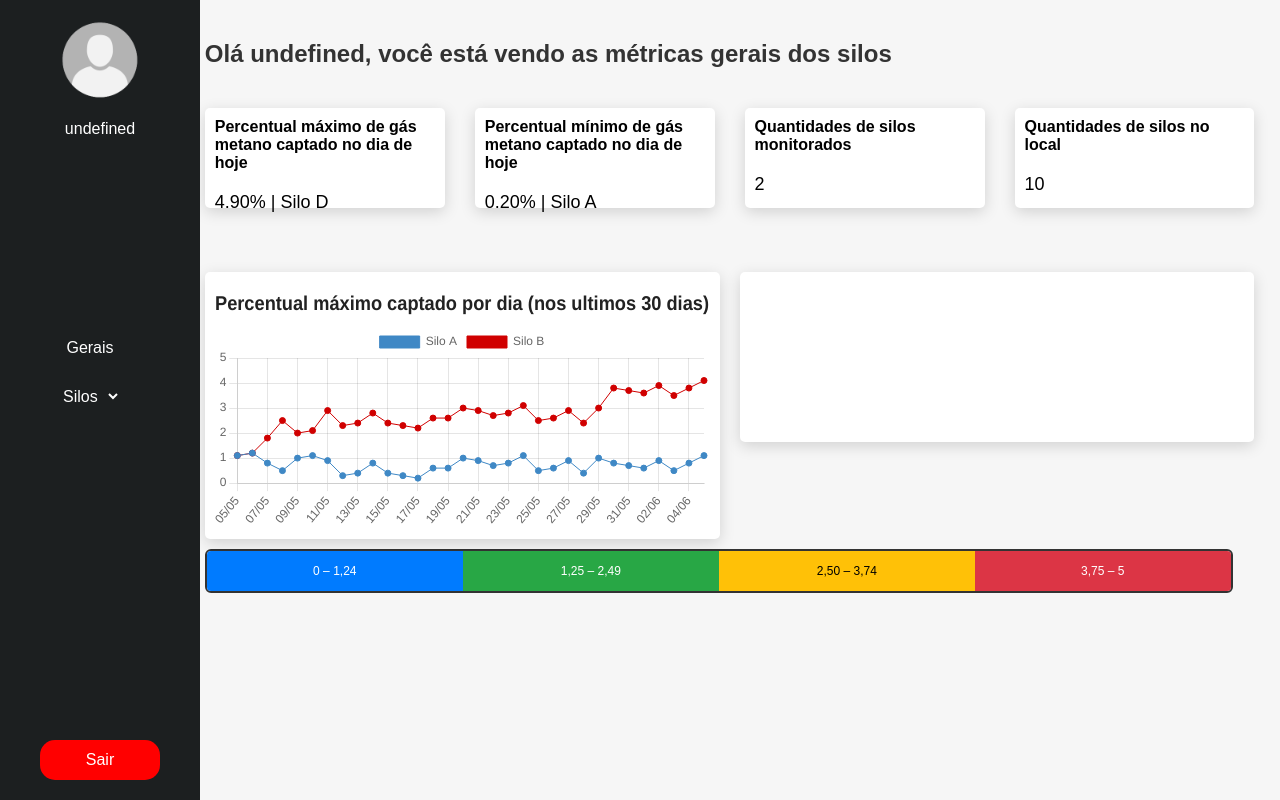
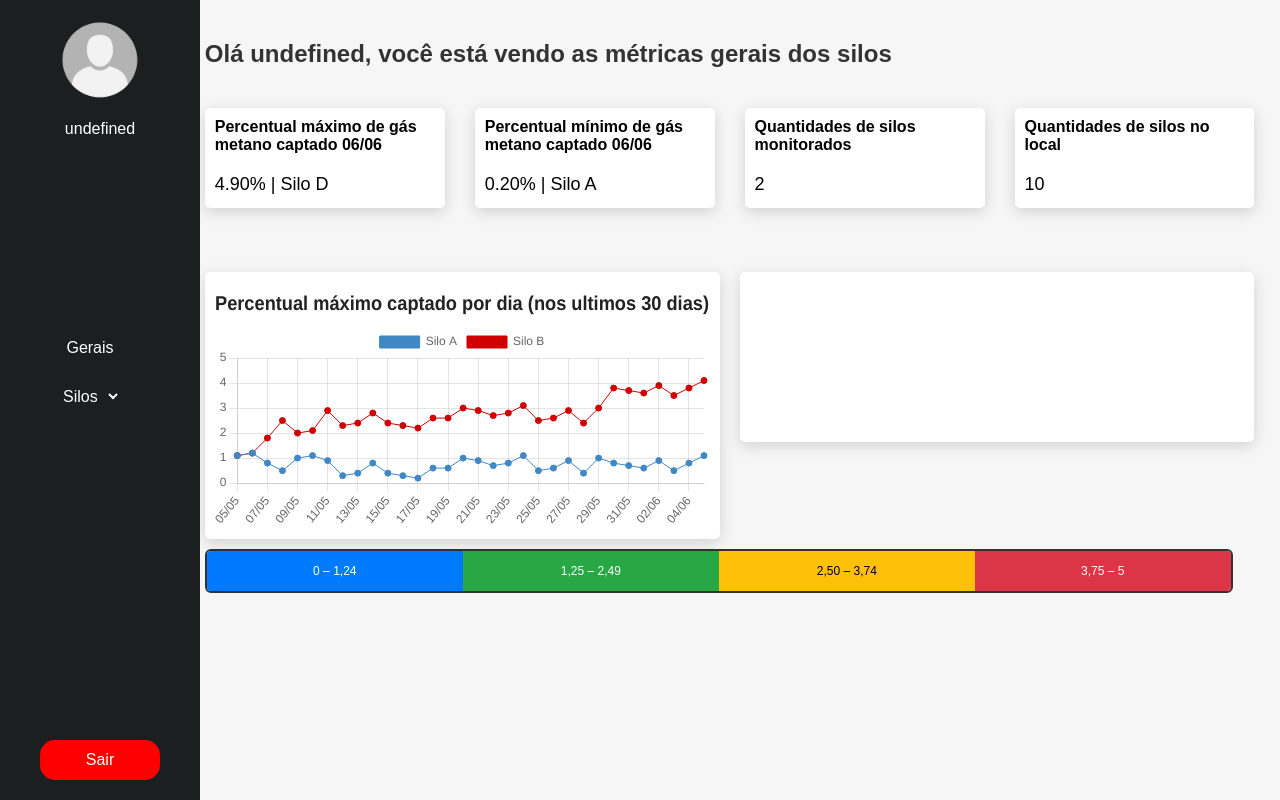
Before and after one commit to Pesquisa-e-Inovacao/Algoritmos, a website: page Osiris/public/dashboard.html in a window 1280 px wide. Drawn offline with nearby package versions, Linux system fonts and the light colour scheme; no server answers.

Commit message:
correção nome introdução dashboard

```diff
--- a/Osiris/public/dashboard.html
+++ b/Osiris/public/dashboard.html
@@ -56,14 +56,14 @@
 
                 <div class="card">
                     <div class="info">
-                        <span class="titulo">Percentual máximo de gás metano captado no dia de hoje</span>
+                        <span class="titulo">Percentual máximo de gás metano captado 06/06</span>
                         <span class="dado" id="dadoMaximo">4.90% | Silo D</span>
                     </div>
                 </div>
 
                 <div class="card">
                     <div class="info">
-                        <span class="titulo">Percentual mínimo de gás metano captado no dia de hoje</span>
+                        <span class="titulo">Percentual mínimo de gás metano captado 06/06</span>
                         <span class="dado" id="dadoMinimo">0.20% | Silo A</span>
                     </div>
                 </div>
```
Also changed, not shown: Osiris/public/telas_dashbboard/silo_A.html (+1 -1 lines), Osiris/public/telas_dashbboard/silo_B.html (+1 -1 lines).
